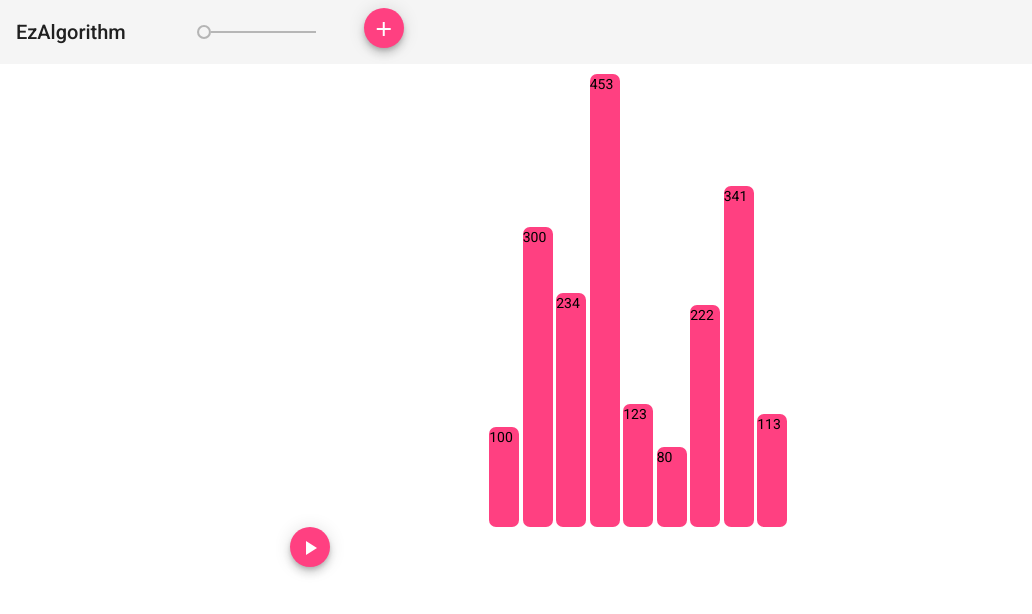
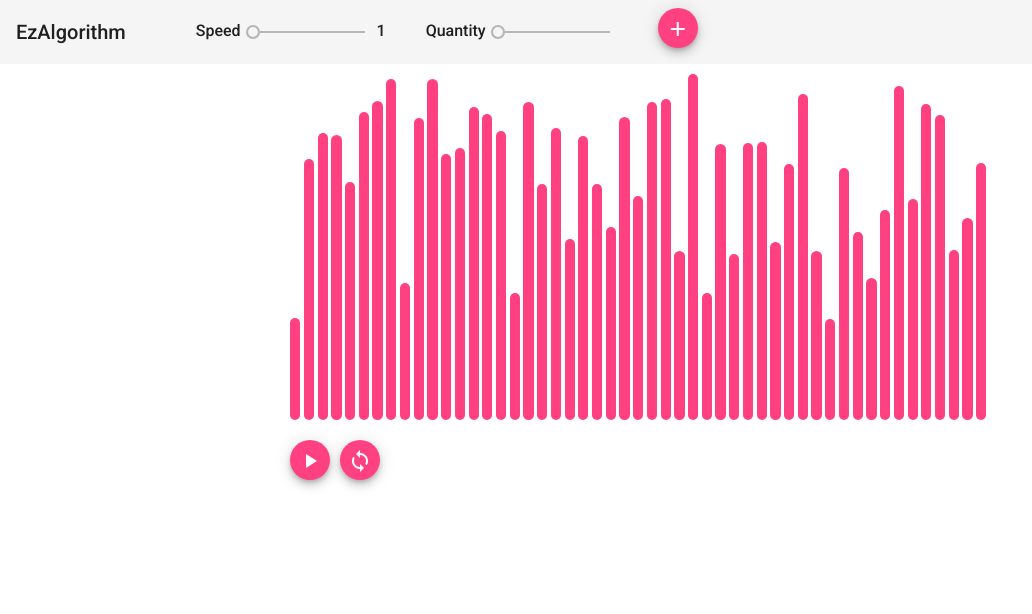
Before and after one commit to notblong/ez-algorithm, an Angular app: page / in a window 1280 px wide. Shown: the top 614 px of the page, without its empty margins (0-1032 px from the left). Built offline with nearby package versions, Linux system fonts and the light colour scheme.

Commit message:
add setting service
+ to load value from header to algo component.

```diff
--- a/src/app/algo/algo.component.html
+++ b/src/app/algo/algo.component.html
@@ -2,17 +2,23 @@
   <div class="content">
     <div class="list-of-elements">
       <div class="array">
-        <!-- <div *ngFor="let ele of array" class="element {{ele}}"
-          [ngStyle]="{'height': ele + 'px', 'background-color': ele === num1 || ele === num2 ? '#69f0ae' : '#ff4081'}">{{ele}}</div> -->
-          <div *ngFor="let ele of array" class="element {{ele}}"
-          [ngStyle]="{'height': ele + 'px', 'background-color': (ele === num1 || ele === num2) ? sortColor : color(0)}">{{ele}}</div>
+        <div *ngFor="let ele of array" class="element {{ele}}"
+          [ngStyle]="{'height': ele + 'px', 'background-color': (ele === num1 || ele === num2) ? sortColor : color(0)}">
         </div>
+      </div>
     </div>
 
+    <br>
+
     <div class="sort">
-      <button mat-mini-fab color="accent" (click)="sort()">
+      <button mat-mini-fab color="accent" (click)="selectionSort()">
         <mat-icon>play_arrow</mat-icon>
       </button>
+      <button mat-mini-fab color="accent" (click)="reCreateArray()">
+        <mat-icon>loop</mat-icon>
+      </button>
+      <span>{{delayAmount}}</span>
+
     </div>
   </div>
 </div>
--- a/src/app/algo/algo.component.scss
+++ b/src/app/algo/algo.component.scss
@@ -26,5 +26,10 @@
       border-radius: 7px;
     }
   }
+}
 
+.sort {
+  button {
+    margin-right: 10px;
+  }
 }
--- a/src/app/algo/algo.component.ts
+++ b/src/app/algo/algo.component.ts
@@ -1,6 +1,5 @@
 import { Component, OnInit } from '@angular/core';
-import { element } from 'protractor';
-import { resolve } from 'dns';
+import { SettingService } from '../setting.service';
 
 @Component({
   selector: 'app-algo',
@@ -9,32 +8,35 @@ import { resolve } from 'dns';
 })
 export class AlgoComponent implements OnInit {
 
-  array: number[] = [100, 300, 234, 453, 123, 80, 222, 341, 113];
+  array: number[] = [0];
   sortColor: String;
 
   num1: number = 0;
   num2: number = 0;
 
-  constructor() { }
+  delayAmount: number;
+
+
+  constructor(
+    private settingService: SettingService
+  ) { }
 
   ngOnInit(): void {
+    this.array = this.createRandomArray(100, 350, 50, this.array);
     this.sortColor = this.color(0);
   }
 
 
-  selectionSort() {
-    this.sort;
+  // delayAmount: number = 1;
 
-  }
-
-  sort = async () => {
+  selectionSort = async () => {
     for (var i = 0; i < this.array.length; i++) {
       this.num1 = this.array[i];
       this.sortColor = this.color(1);
       for (var j = i + 1; j < this.array.length; j++) {
         this.num2 = this.array[j];
         this.sortColor = this.color(1);
-        await this.sleep(500);
+        await this.sleep(this.delayAmount = this.settingService.speedVal);
         if (this.array[i] > this.array[j]) {
 
           var temp = this.array[i];
@@ -46,9 +48,8 @@ export class AlgoComponent implements OnInit {
 
           this.sortColor = this.color(2);
 
-          await this.sleep(400);
+          await this.sleep(this.delayAmount);
         }
-
       }
     }
     this.sortColor = this.color(0);
@@ -58,20 +59,27 @@ export class AlgoComponent implements OnInit {
     return new Promise(resolve => setTimeout(resolve, milliseconds));
   }
 
-  swap(num1, num2) {
-    var temp = num1;
-    num1 = num2;
-    num2 = temp;
-  }
-
   color(number) {
     switch(number){
-      case 0: return '#ff4081';
-      case 1: return '#69f0ae';
-      case 2: return '#ffd740';
+      case 0: return '#ff4081'; // normal -> pink
+      case 1: return '#69f0ae'; // compare -> green
+      case 2: return '#ffd740'; // swap -> yellow
       default: return null;
     }
   }
 
+  randomNumber(min, max) {
+    return Math.floor(Math.random() * (max - min + 1)) + min;
+  }
 
+  createRandomArray(min, max, quantity, array){
+    for (let i = 0; i <= quantity; i++){
+      array[i] = this.randomNumber(min, max);
+    }
+    return array;
+  }
+
+  reCreateArray(){
+    this.createRandomArray(100, 350, 60, this.array);
+  }
 }
--- a/src/app/header/header.component.html
+++ b/src/app/header/header.component.html
@@ -1,7 +1,15 @@
 <mat-toolbar class="header">
   <span id="title">EzAlgorithm</span>
   <div class="setting">
-        <mat-slider min="1" max="100" step="1" value="1"></mat-slider>
+    <div class="speed">
+      <span>Speed  </span>
+      <mat-slider min="{{speedmin}}" max="{{speedmax}}" step="1" (input)="setSpeedValue($event)"></mat-slider> {{speedVal}}
+    </div>
+
+    <div class="quantity">
+      <span>Quantity  </span>
+      <mat-slider min="1" max="70" step="1" (input)="setQuantityValue($event)"></mat-slider> {{quantityVal}}
+    </div>
     <div class="add">
       <button mat-mini-fab color="accent" aria-label="Example icon button with a bookmark icon">
         <mat-icon>add</mat-icon>
--- a/src/app/header/header.component.scss
+++ b/src/app/header/header.component.scss
@@ -4,9 +4,13 @@
     }
     .setting {
         display: flex;
+        font-size: 16px;
 
-        .add {
-            padding-left: 40px;
+        .speed {
+            margin-right: 40px;
+        }
+        .quantity {
+            margin-right: 40px;
         }
     }
 }
--- a/src/app/header/header.component.ts
+++ b/src/app/header/header.component.ts
@@ -1,4 +1,5 @@
 import { Component, OnInit } from '@angular/core';
+import { SettingService } from '../setting.service';
 
 @Component({
   selector: 'app-header',
@@ -7,9 +8,22 @@ import { Component, OnInit } from '@angular/core';
 })
 export class HeaderComponent implements OnInit {
 
-  constructor() { }
+  speedmin: number = 1;
+  speedmax: number = 500;
+  speedVal : number = this.speedmin;
+  quantityVal : number;
+
+  constructor(private settingService: SettingService) { }
 
   ngOnInit(): void {
   }
 
+  setSpeedValue(event) {
+    this.speedVal = event.value;
+    this.settingService.setSpedVal(this.speedVal);
+  }
+  setQuantityValue(event) {
+    this.quantityVal = event.value;
+    this.settingService.setQuantityVal(this.quantityVal);
+  }
 }
--- /dev/null
+++ b/src/app/setting.service.ts
@@ -0,0 +1,20 @@
+import { Injectable } from '@angular/core';
+
+@Injectable({
+  providedIn: 'root'
+})
+export class SettingService {
+
+  speedVal: number;
+  quantityVal: number;
+
+  constructor() { }
+
+  setSpedVal(speed){
+    this.speedVal = speed;
+  }
+
+  setQuantityVal(quantity){
+    this.quantityVal = quantity;
+  }
+}
```
Also changed, not shown: 1 other file (tests, documents, lock files or other folders). Lines whose indentation alone changed are shown as unchanged.
